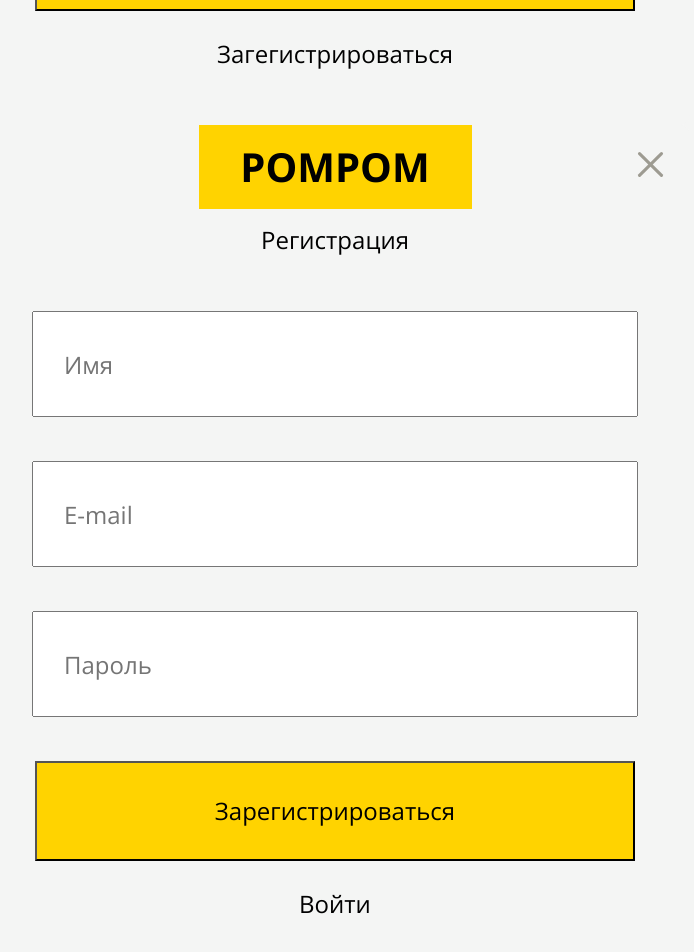
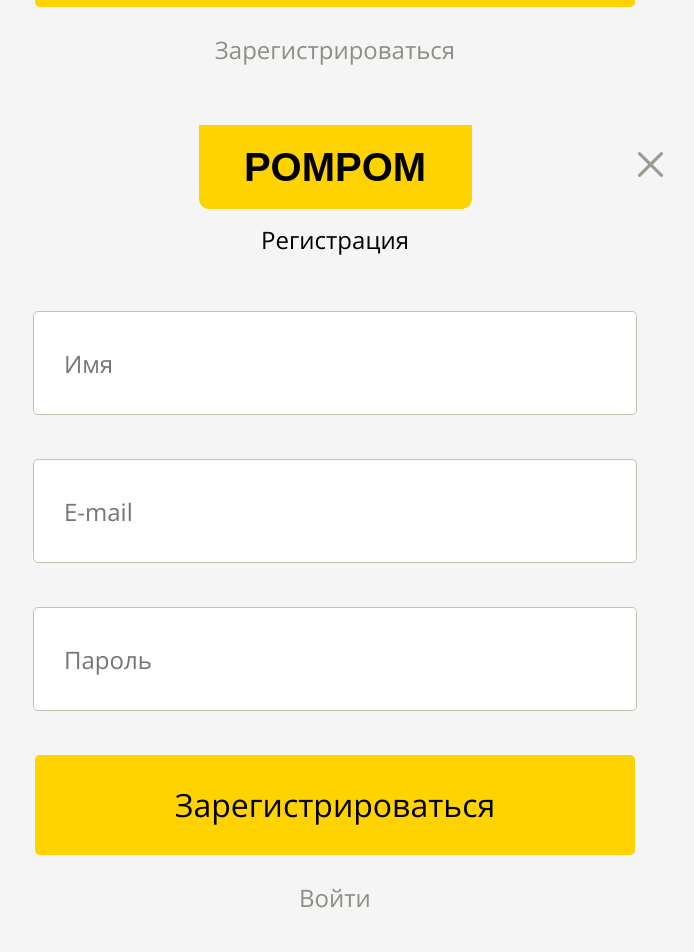
Before and after one commit to theendATM/PomPom-Dog-Shop, a React (Create React App) app: page / in a window 1280 px wide. Shown: the part 575-1527 px from the top of the page, without its empty margins (305-999 px from the left). Built offline with nearby package versions, Linux system fonts and the light colour scheme.

Commit message:
new font

```diff
--- a/src/components/Authorization/AuthorizationLogIn.css
+++ b/src/components/Authorization/AuthorizationLogIn.css
@@ -16,6 +16,8 @@
 }
 h3{
     background-color: #FFD300;
+    border-bottom-left-radius: 10px;
+    border-bottom-right-radius: 10px;
     padding: 0;
     margin: 0;
     font-size: 40px;
@@ -24,12 +26,17 @@ h3{
     font-weight: 700;
     padding: 10px 0px;
     margin-bottom: 16px;
+    letter-spacing: 8%;
+    font-family: 'M PLUS Rounded 1c', sans-serif;
 }
 
 .enterButton{
     background-color: #FFD300;
     padding: 0;
     width: 600px;
+    border: 0px;
+    font-size: 32px;
+    line-height: 36px;
 }
 
 p{
@@ -55,4 +62,10 @@ input{
     font-size: 24px;
     line-height: 30px;
     padding-left: 30px;
+    border:0px;
+    border: 1px #C5C2B3 solid;
 }
+
+.signUpRef{
+    color: #8F8E81;
+}
--- a/src/components/Authorization/AuthorizationLogIn.js
+++ b/src/components/Authorization/AuthorizationLogIn.js
@@ -3,9 +3,11 @@ import "./AuthorizationLogIn.css"
 import AuthorizationSignUp from "./AuthorizationSignUp.js"
 import Cross from "./Vector.svg"
 
+
 function AuthorizationLogIn(){
 
     return(
+
         <div className="AuthorizationLogIn">
             <h3>POMPOM</h3>
             <img className="cross" src={Cross}/>
@@ -15,7 +17,7 @@ function AuthorizationLogIn(){
                 <input type="password" name="password" required placeholder="Пароль"/>
                 <input className="enterButton" type="submit" value="Войти" name="enterButton"/>
             </div>
-            <p className="signUpRef">Загегистрироваться</p>
+            <p className="signUpRef">Зарегистрироваться</p>
 
 
         </div>
--- a/src/components/Authorization/AuthorizationSignUp.css
+++ b/src/components/Authorization/AuthorizationSignUp.css
@@ -17,6 +17,8 @@
 
 h3{
     background-color: #FFD300;
+    border-bottom-left-radius: 10px;
+    border-bottom-right-radius: 10px;
     padding: 0;
     margin: 0;
     font-size: 40px;
@@ -25,12 +27,17 @@ h3{
     font-weight: 700;
     padding: 10px 0px;
     margin-bottom: 16px;
+    letter-spacing: 8%;
+    font-family: 'M PLUS Rounded 1c', sans-serif;
 }
 
 .signUpButton{
     background-color: #FFD300;
     padding: 0;
     width: 600px;
+    border: 0px;
+    font-size: 32px;
+    line-height: 36px;
 }
 
 p{
@@ -56,4 +63,10 @@ input{
     font-size: 24px;
     line-height: 30px;
     padding-left: 30px;
+    border-radius: 5px;
+    border:0px;
+    border: 1px #C5C2B3 solid;
 }
+.enterRef{
+    color: #8F8E81;
+}
--- a/src/components/Authorization/AuthorizationSignUp.js
+++ b/src/components/Authorization/AuthorizationSignUp.js
@@ -6,8 +6,6 @@ function AuthorizationSignUp(){
 
     return(
         <div className="AuthorizationSignUp">
-
-
             <h3>POMPOM</h3>
             <img className="cross" src={Cross}/>
 
@@ -21,6 +19,7 @@ function AuthorizationSignUp(){
 
             <p className="enterRef">Войти</p>
         </div>
+
     )
 }
 
```
